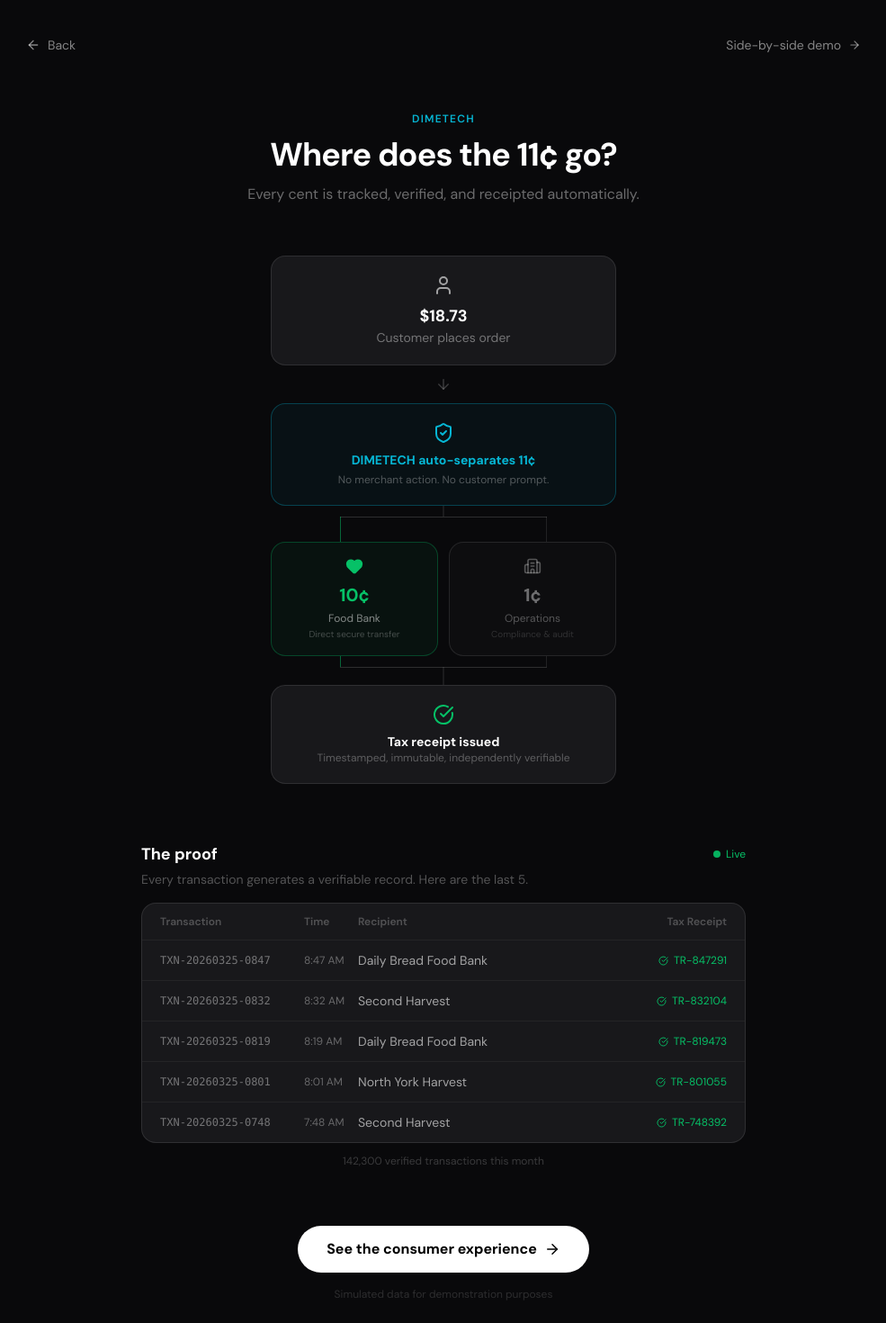
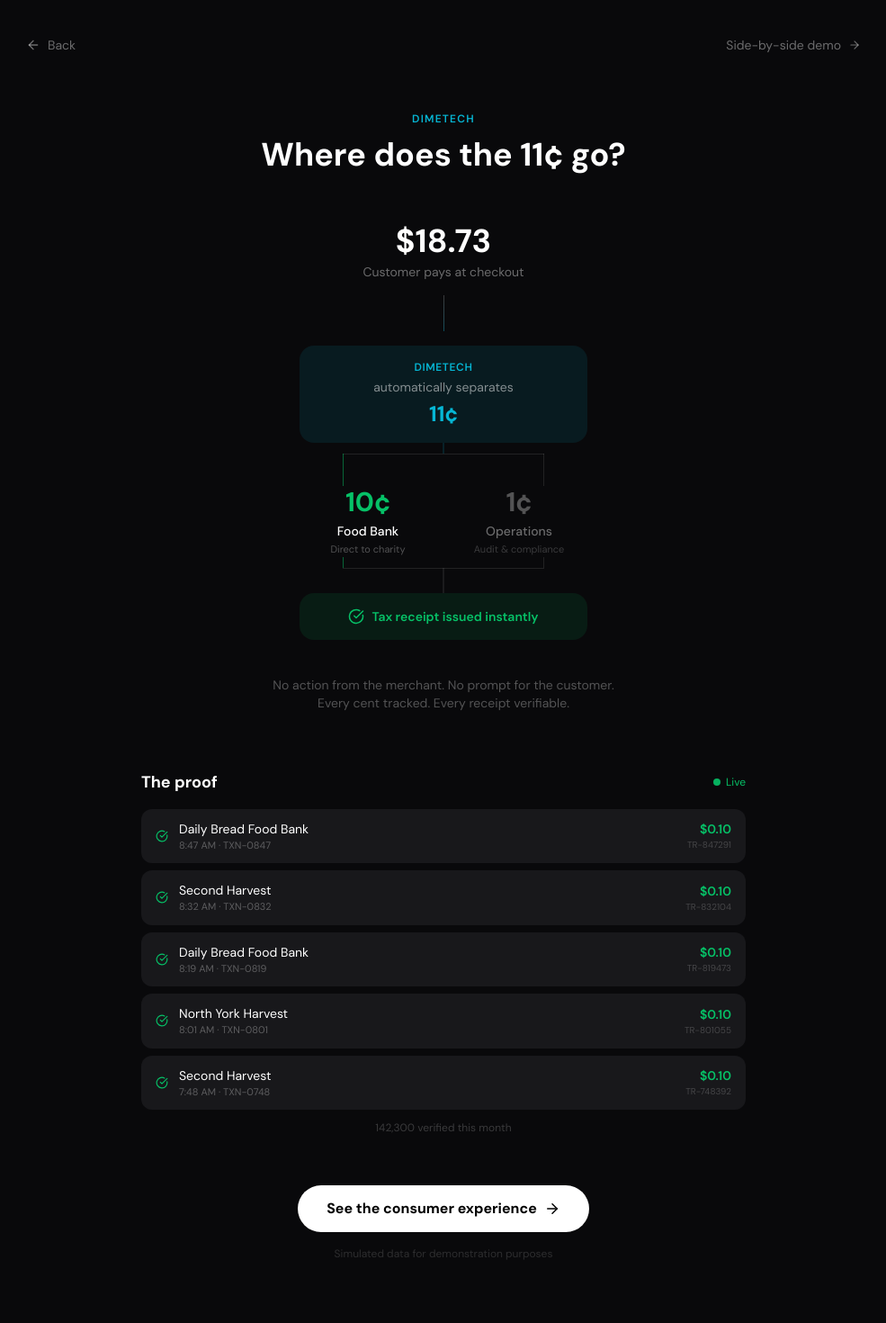
Before and after one commit to shiki4709/dimeaid-mvp, a Next.js app: page /how-it-works in a window 1280 px wide. Shown: the top 1470 px of the page at 90% size, without its empty margins (147-1132 px from the left). Built offline with nearby package versions, Linux system fonts and the light colour scheme.

Commit message:
fix: simplify DIMETECH flow to big numbers + minimal text, easy to scan

```diff
--- a/src/app/how-it-works/page.tsx
+++ b/src/app/how-it-works/page.tsx
@@ -1,23 +1,14 @@
 "use client";
 
 import Link from "next/link";
-import {
-  ArrowLeft,
-  ArrowRight,
-  ArrowDown,
-  ShieldCheck,
-  Building2,
-  Heart,
-  CheckCircle,
-  User,
-} from "lucide-react";
+import { ArrowLeft, ArrowRight, CheckCircle } from "lucide-react";
 
 const auditEntries = [
-  { id: "TXN-20260325-0847", time: "8:47 AM", amount: "$0.10", recipient: "Daily Bread Food Bank", receipt: "TR-847291" },
-  { id: "TXN-20260325-0832", time: "8:32 AM", amount: "$0.10", recipient: "Second Harvest", receipt: "TR-832104" },
-  { id: "TXN-20260325-0819", time: "8:19 AM", amount: "$0.10", recipient: "Daily Bread Food Bank", receipt: "TR-819473" },
-  { id: "TXN-20260325-0801", time: "8:01 AM", amount: "$0.10", recipient: "North York Harvest", receipt: "TR-801055" },
-  { id: "TXN-20260325-0748", time: "7:48 AM", amount: "$0.10", recipient: "Second Harvest", receipt: "TR-748392" },
+  { id: "TXN-0847", time: "8:47 AM", recipient: "Daily Bread Food Bank", receipt: "TR-847291" },
+  { id: "TXN-0832", time: "8:32 AM", recipient: "Second Harvest", receipt: "TR-832104" },
+  { id: "TXN-0819", time: "8:19 AM", recipient: "Daily Bread Food Bank", receipt: "TR-819473" },
+  { id: "TXN-0801", time: "8:01 AM", recipient: "North York Harvest", receipt: "TR-801055" },
+  { id: "TXN-0748", time: "7:48 AM", recipient: "Second Harvest", receipt: "TR-748392" },
 ] as const;
 
 export default function HowItWorksPage() {
@@ -25,93 +16,81 @@
     <div className="min-h-dvh px-6 py-10 md:px-12">
       {/* Nav */}
       <div className="flex items-center justify-between">
-        <Link
-          href="/account"
-          className="flex items-center gap-2 text-sm text-white/50 transition-colors hover:text-white"
-        >
-          <ArrowLeft size={16} />
-          Back
+        <Link href="/account" className="flex items-center gap-2 text-sm text-white/40 hover:text-white">
+          <ArrowLeft size={16} /> Back
         </Link>
-        <Link
-          href="/compare"
-          className="flex items-center gap-2 text-sm text-white/50 transition-colors hover:text-white"
-        >
-          Side-by-side demo
-          <ArrowRight size={14} />
+        <Link href="/compare" className="flex items-center gap-2 text-sm text-white/40 hover:text-white">
+          Side-by-side demo <ArrowRight size={14} />
         </Link>
       </div>
 
-      {/* Hero — the one question this page answers */}
-      <div className="mx-auto mt-16 max-w-2xl text-center">
+      {/* Hero */}
+      <div className="mx-auto mt-16 max-w-lg text-center">
         <p className="text-xs font-semibold tracking-widest text-dime-teal">DIMETECH</p>
-        <h1 className="mt-3 text-3xl font-bold tracking-tight md:text-4xl">
-          Where does the 11¢ go?
-        </h1>
-        <p className="mx-auto mt-3 max-w-md text-base text-white/40">
-          Every cent is tracked, verified, and receipted automatically.
-        </p>
+        <h1 className="mt-3 text-3xl font-bold md:text-4xl">Where does the 11¢ go?</h1>
       </div>
 
-      {/* ── THE FLOW ─────────────────────────────────── */}
-      <div className="mx-auto mt-14 max-w-sm">
+      {/* ── THE FLOW — single visual ─────────────────── */}
+      <div className="mx-auto mt-14 max-w-xs">
 
-        {/* Customer */}
-        <div className="rounded-2xl border border-white/10 bg-surface p-5 text-center">
-          <User size={24} className="mx-auto text-white/60" />
-          <p className="mt-2 text-lg font-bold">$18.73</p>
-          <p className="text-sm text-white/40">Customer places order</p>
+        {/* Order amount */}
+        <div className="text-center">
+          <p className="text-4xl font-bold">$18.73</p>
+          <p className="mt-1 text-sm text-white/40">Customer pays at checkout</p>
         </div>
 
-        <div className="flex justify-center py-3">
-          <ArrowDown size={18} className="text-white/20" />
+        {/* Line down */}
+        <div className="mx-auto my-4 h-10 w-px bg-gradient-to-b from-white/20 to-dime-teal/40" />
+
+        {/* DIMETECH moment */}
+        <div className="rounded-2xl bg-dime-teal/10 py-4 text-center">
+          <p className="text-xs font-semibold tracking-wider text-dime-teal">DIMETECH</p>
+          <p className="mt-1 text-sm text-white/50">automatically separates</p>
+          <p className="mt-1 text-2xl font-bold text-dime-teal">11¢</p>
         </div>
 
-        {/* DIMETECH splits */}
-        <div className="rounded-2xl border border-dime-teal/30 bg-dime-teal/5 p-5 text-center">
-          <ShieldCheck size={24} className="mx-auto text-dime-teal" />
-          <p className="mt-2 text-sm font-bold text-dime-teal">DIMETECH auto-separates 11¢</p>
-          <p className="text-xs text-white/30 mt-1">No merchant action. No customer prompt.</p>
+        {/* Split lines */}
+        <div className="relative h-12">
+          <div className="absolute left-1/2 top-0 h-3 w-px -translate-x-1/2 bg-dime-teal/30" />
+          <div className="absolute top-3 left-[15%] right-[15%] h-px bg-white/10" />
+          <div className="absolute left-[15%] top-3 h-9 w-px bg-dime-green/50" />
+          <div className="absolute right-[15%] top-3 h-9 w-px bg-white/10" />
         </div>
 
-        {/* Split connector */}
-        <div className="relative h-10">
-          <div className="absolute left-1/2 top-0 h-3 w-px -translate-x-1/2 bg-white/15" />
-          <div className="absolute top-3 left-[20%] right-[20%] h-px bg-white/15" />
-          <div className="absolute left-[20%] top-3 h-7 w-px bg-dime-green/50" />
-          <div className="absolute right-[20%] top-3 h-7 w-px bg-white/10" />
-        </div>
-
-        {/* Two destinations */}
-        <div className="grid grid-cols-2 gap-3">
-          <div className="rounded-2xl border border-dime-green/30 bg-dime-green/5 p-4 text-center">
-            <Heart size={20} className="mx-auto text-dime-green" fill="#06C167" />
-            <p className="mt-2 text-xl font-bold text-dime-green">10¢</p>
-            <p className="mt-1 text-xs text-white/50">Food Bank</p>
-            <p className="mt-0.5 text-[10px] text-white/25">Direct secure transfer</p>
+        {/* The split — big and obvious */}
+        <div className="grid grid-cols-2 gap-4">
+          <div className="text-center">
+            <p className="text-3xl font-bold text-dime-green">10¢</p>
+            <p className="mt-1 text-sm font-medium">Food Bank</p>
+            <p className="mt-0.5 text-[11px] text-white/30">Direct to charity</p>
           </div>
-          <div className="rounded-2xl border border-white/10 bg-white/[0.02] p-4 text-center">
-            <Building2 size={20} className="mx-auto text-white/30" />
-            <p className="mt-2 text-xl font-bold text-white/40">1¢</p>
-            <p className="mt-1 text-xs text-white/30">Operations</p>
-            <p className="mt-0.5 text-[10px] text-white/15">Compliance & audit</p>
+          <div className="text-center">
+            <p className="text-3xl font-bold text-white/30">1¢</p>
+            <p className="mt-1 text-sm font-medium text-white/40">Operations</p>
+            <p className="mt-0.5 text-[11px] text-white/20">Audit & compliance</p>
           </div>
         </div>
 
-        {/* Merge back */}
-        <div className="relative h-8">
-          <div className="absolute left-[20%] top-0 h-3 w-px bg-dime-green/50" />
-          <div className="absolute right-[20%] top-0 h-3 w-px bg-white/10" />
-          <div className="absolute top-3 left-[20%] right-[20%] h-px bg-white/15" />
-          <div className="absolute left-1/2 top-3 h-5 w-px -translate-x-1/2 bg-white/15" />
+        {/* Merge line */}
+        <div className="relative h-10">
+          <div className="absolute left-[15%] top-0 h-3 w-px bg-dime-green/50" />
+          <div className="absolute right-[15%] top-0 h-3 w-px bg-white/10" />
+          <div className="absolute top-3 left-[15%] right-[15%] h-px bg-white/10" />
+          <div className="absolute left-1/2 top-3 h-7 w-px -translate-x-1/2 bg-white/15" />
         </div>
 
         {/* Receipt */}
-        <div className="rounded-2xl border border-white/10 bg-surface p-5 text-center">
-          <CheckCircle size={24} className="mx-auto text-dime-green" />
-          <p className="mt-2 text-sm font-bold">Tax receipt issued</p>
-          <p className="text-xs text-white/30">Timestamped, immutable, independently verifiable</p>
+        <div className="flex items-center justify-center gap-2 rounded-2xl bg-dime-green/10 py-4">
+          <CheckCircle size={18} className="text-dime-green" />
+          <p className="text-sm font-semibold text-dime-green">Tax receipt issued instantly</p>
         </div>
       </div>
+
+      {/* ── Key point ────────────────────────────────── */}
+      <p className="mx-auto mt-10 max-w-sm text-center text-sm text-white/30">
+        No action from the merchant. No prompt for the customer.<br />
+        Every cent tracked. Every receipt verifiable.
+      </p>
 
       {/* ── THE PROOF ────────────────────────────────── */}
       <div className="mx-auto mt-16 max-w-2xl">
@@ -122,39 +101,35 @@
             <span className="text-xs text-dime-green">Live</span>
           </div>
         </div>
-        <p className="mt-1 text-sm text-white/30">
-          Every transaction generates a verifiable record. Here are the last 5.
-        </p>
 
-        <div className="mt-4 overflow-hidden rounded-2xl border border-white/10 bg-surface">
-          <div className="flex items-center border-b border-white/5 px-5 py-3 text-xs font-semibold text-white/25">
-            <span className="w-[160px]">Transaction</span>
-            <span className="w-[60px]">Time</span>
-            <span className="flex-1">Recipient</span>
-            <span className="w-[90px] text-right">Tax Receipt</span>
-          </div>
+        <div className="mt-4 space-y-2">
           {auditEntries.map((entry) => (
             <div
               key={entry.id}
-              className="flex items-center border-b border-white/5 px-5 py-3 last:border-0"
+              className="flex items-center justify-between rounded-xl bg-surface px-4 py-3"
             >
-              <span className="w-[160px] font-mono text-xs text-white/40">{entry.id}</span>
-              <span className="w-[60px] text-xs text-white/35">{entry.time}</span>
-              <span className="flex-1 text-sm text-white/60">{entry.recipient}</span>
-              <span className="flex w-[90px] items-center justify-end gap-1.5 text-xs text-dime-green">
-                <CheckCircle size={11} />
-                {entry.receipt}
-              </span>
+              <div className="flex items-center gap-3">
+                <CheckCircle size={14} className="shrink-0 text-dime-green" />
+                <div>
+                  <p className="text-sm">{entry.recipient}</p>
+                  <p className="text-[11px] text-white/30">{entry.time} · {entry.id}</p>
+                </div>
+              </div>
+              <div className="text-right">
+                <p className="text-sm font-semibold text-dime-green">$0.10</p>
+                <p className="text-[10px] text-white/20">{entry.receipt}</p>
+              </div>
             </div>
           ))}
         </div>
+
         <p className="mt-3 text-center text-xs text-white/20">
-          142,300 verified transactions this month
+          142,300 verified this month
         </p>
       </div>
 
-      {/* Bottom CTA */}
-      <div className="mx-auto mt-16 max-w-2xl text-center">
+      {/* CTA */}
+      <div className="mx-auto mt-14 max-w-2xl text-center">
         <Link
           href="/"
           className="inline-flex items-center gap-2 rounded-full bg-white px-8 py-3.5 text-base font-bold text-black transition-transform active:scale-95"
@@ -162,9 +137,7 @@
           See the consumer experience
           <ArrowRight size={18} />
         </Link>
-        <p className="mt-4 text-xs text-white/15">
-          Simulated data for demonstration purposes
-        </p>
+        <p className="mt-4 text-xs text-white/15">Simulated data for demonstration purposes</p>
       </div>
     </div>
   );
```
